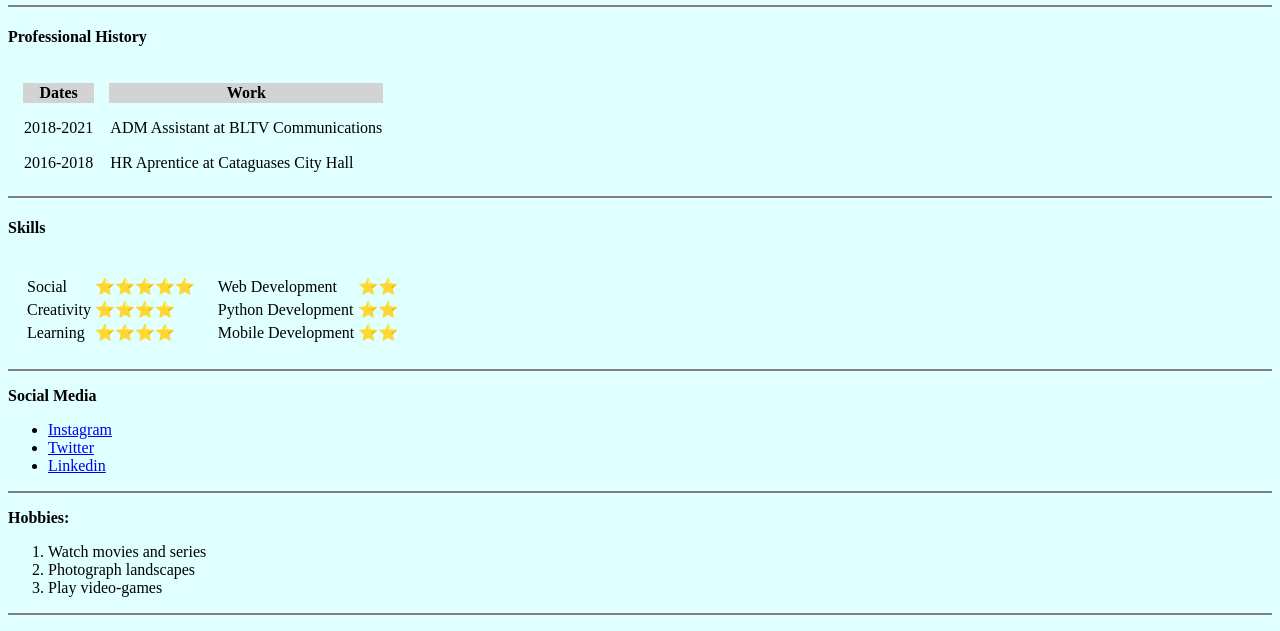
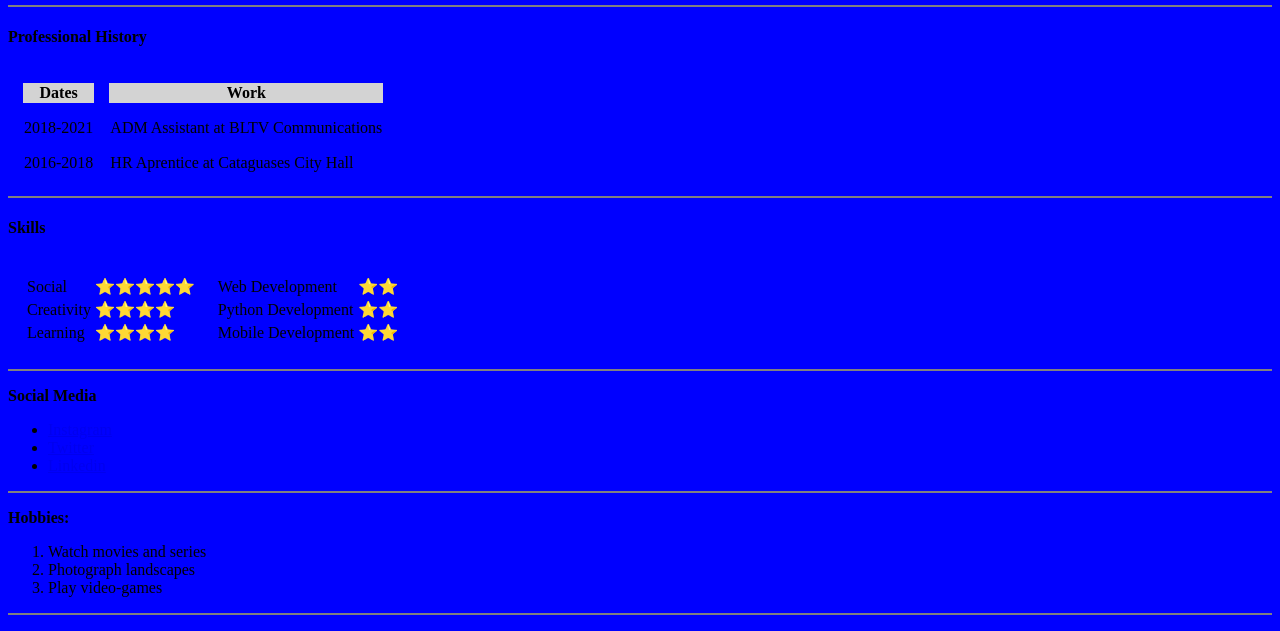
Before and after one commit to titomaot/cv, a plain HTML site: page index.html in a window 1280 px wide. Shown: the part 267-898 px from the top of the page. Drawn offline with Linux system fonts and the light colour scheme.

Commit message:
Update index.html

```diff
--- a/index.html
+++ b/index.html
@@ -6,7 +6,7 @@
     <title>Miguel Tito</title>
 </head>
 
-<body style="background-color: lightcyan;">
+<body style="background-color: blue;">
     <hr size="2" noshade>
 
     <table cellspacing="20">
```
